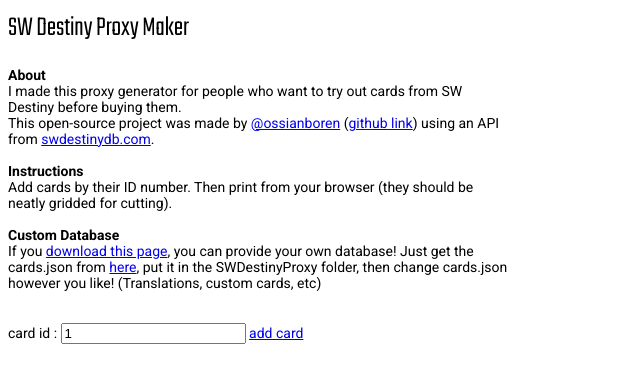
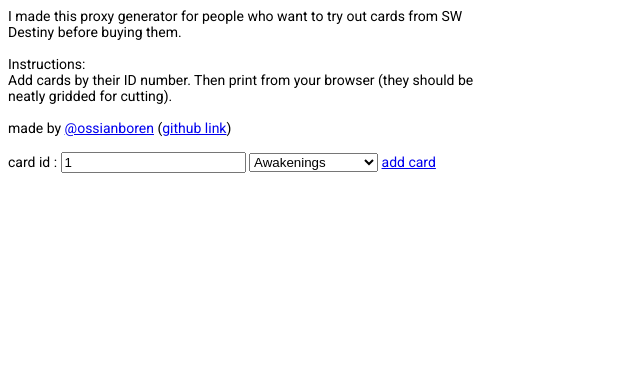
Before and after one commit to catnipped/SWDestinyProxy, a plain HTML site: page index.html in a window 1280 px wide. Shown: the whole page, without its empty margins (0-640 px from the left). Drawn offline with Linux system fonts and the light colour scheme.

Commit message:
Adding options to allow pulling from multiple different sets.

```diff
--- a/index.html
+++ b/index.html
@@ -7,19 +7,24 @@
  </header>
  <body>
  	<form>
- 	<h1 style="font-family: teko; font-weight: 300;">SW Destiny Proxy Maker</h1>
-
- 	<b>About</b><br/>
- 	I made this proxy generator for people who want to try out cards from SW Destiny before buying them.<br/>This open-source project was made by <a href="https://twitter.com/ossianboren" target="_blank">@ossianboren</a> (<a href="https://github.com/catnipped/SWDestinyProxy" target="_blank" >github link</a>) using an API from <a href="http://swdestinydb.com">swdestinydb.com</a>.<br/>
+ 	<span>I made this proxy generator for people who want to try out cards from SW Destiny before buying them.<br/>
  		<br/>
- 		<b>Instructions</b><br/>
+ 		Instructions:<br/>
  		Add cards by their ID number. Then print from your browser (they should be neatly gridded for cutting).<br/>
  		<br/>
- 		<b>Custom Database</b><br/>
- 		If you <a href="SWDestinyProxy.zip">download this page</a>, you can provide your own database! Just get the cards.json from <a href="http://swdestinydb.com/api/public/cards/">here</a>, put it in the SWDestinyProxy folder, then change cards.json however you like! (Translations, custom cards, etc)<br/>
+ 		made by <a href="https://twitter.com/ossianboren" target="_blank">@ossianboren</a> (<a href="https://github.com/catnipped/SWDestinyProxy" target="_blank" >github link</a>)</span>
  		<br/>	<br/>
  		<span>card id :</span>
- 		<input type="number" name="cardid" value="1" min="1">
+		 <input type="number" name="cardid" value="1" min="1">
+		 <select name=setcode>
+			<option value="01">Awakenings</option>
+			<option value="02">Spirit of Rebellion</option>
+			<option value="03">Empire at War</option>
+			<option value="04">Two-Player Game</option>
+			<option value="05">Legacies</option>
+			<option value="06">Rivals</option>
+			<option value="07">Way of the Force</option>
+		 </select>
  		<a href="#" onclick="addCard()">add card</a>
  	</form>
  	<div id="cards"></div>
```
Also changed, not shown: scripts.js.
